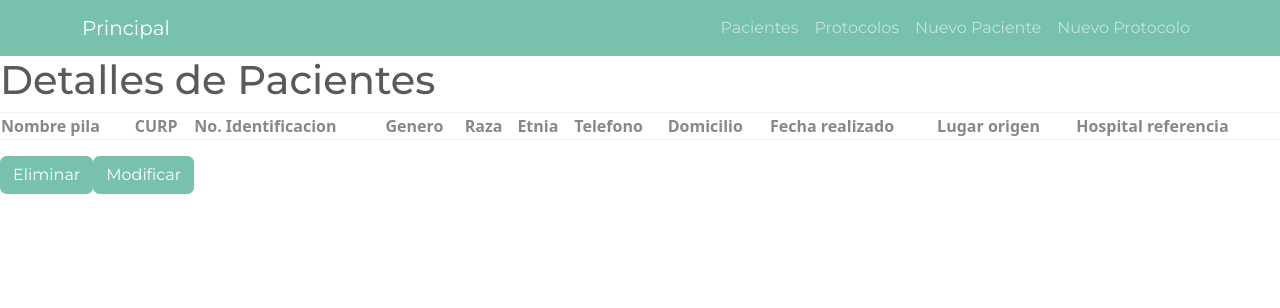
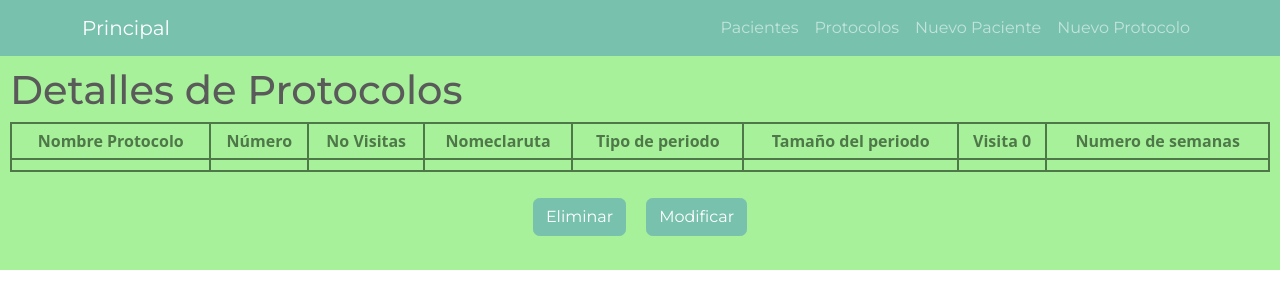
Before and after one commit to KingGnome115/page, a Vue app: page /protocolos/1 in a window 1280 px wide. Shown: the top 308 px of the page. Built offline with nearby package versions, Linux system fonts and the light colour scheme; no server answers.

Commit message:
Mostrar protocolo

```diff
--- a/src/components/MEProtocolo.vue
+++ b/src/components/MEProtocolo.vue
@@ -1,23 +1,28 @@
+import { Protocolo } from '../interfaces/Protocolos';
 <template>
     <div class="Contenido">
-        <h1>Detalles de Pacientes</h1>
+        <h1>Detalles de Protocolos</h1>
         <div class="col-md-12 ">
             <table class="table table-bordered table-hover">
                 <thead>
-                    <th>Nombre pila</th>
-                    <th>CURP</th>
-                    <th>No. Identificacion</th>
-                    <th>Genero</th>
-                    <th>Raza</th>
-                    <th>Etnia</th>
-                    <th>Telefono</th>
-                    <th>Domicilio</th>
-                    <th>Fecha realizado</th>
-                    <th>Lugar origen</th>
-                    <th>Hospital referencia</th>
+                    <th>Nombre Protocolo</th>
+                    <th>Número</th>
+                    <th>No Visitas</th>
+                    <th>Nomeclaruta</th>
+                    <th>Tipo de periodo</th>
+                    <th>Tamaño del periodo</th>
+                    <th>Visita 0</th>
+                    <th>Numero de semanas</th>
                 </thead>
                 <tr>
-
+                    <th> {{protocoloActual.nomProtocolo}} </th>
+                    <th> {{protocoloActual.numeroProtocolo}} </th>
+                    <th> {{protocoloActual.numeroVisitas}} </th>
+                    <th> {{protocoloActual.nomeclatura}} </th>
+                    <th> {{protocoloActual.tipoDePeriodo}} </th>
+                    <th> {{protocoloActual.tamanioPeriodo}} </th>
+                    <th> {{protocoloActual.visitaCero}} </th>
+                    <th> {{protocoloActual.numeroSemanas}} </th>
                 </tr>
             </table>
 
@@ -31,9 +36,66 @@
 </template>
 
 <script lang="ts">
-
+    import {Protocolo} from "@/interfaces/Protocolos"
+    import { consultarProtocolo, modificarProtocolo, eliminarProtocolo } from '../services/ProtocoloServices';
+    import { defineComponent } from 'vue'
+    export default defineComponent({
+        data(){
+            return{
+                protocoloActual: {} as Protocolo
+            }
+        },
+        methods:{
+            async buscarProtocolo(id:string){
+                const res = await consultarProtocolo(id)
+                this.protocoloActual = res.data
+            },
+            async handleUpdate(){
+                modificarProtocolo(this.protocoloActual._id, this.protocoloActual)
+                this.$router.push("/")
+            },
+            async handleDelete(){
+                eliminarProtocolo(this.protocoloActual._id)
+                this.$router.push("/")
+            }
+        },
+        mounted(){
+            if(typeof this.$route.params.id === 'string'){
+                this.buscarProtocolo(this.$route.params.id)
+            }
+        }
+    })
 </script>
 
 <style scoped>
+.Contenido{
+        padding: 10px;
+        background: #a7f19b;
+    }
 
+    table, th, tr, td{
+        padding: 5px;
+        border: 2px solid #4F7849;
+        text-align: center;
+        border-collapse: collapse;
+    }
+
+    .Ope{
+        padding: 10px;
+        width: 110px;
+    }
+
+    .botones{
+        margin: auto;
+        justify-content: center;
+        text-align: center;
+    }
+
+    button{
+        margin: 10px;
+    }
+
+    thead{
+        color: #4F7849;
+    }
 </style>
```
